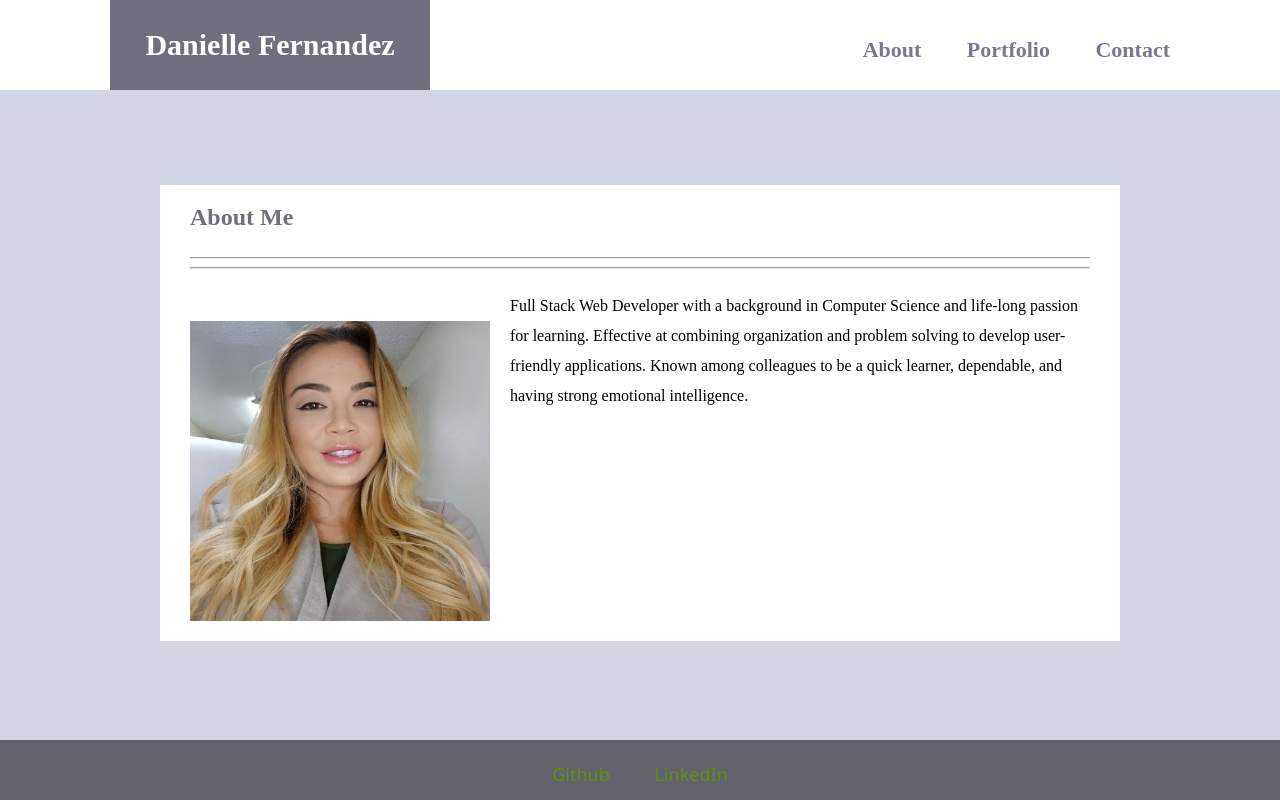
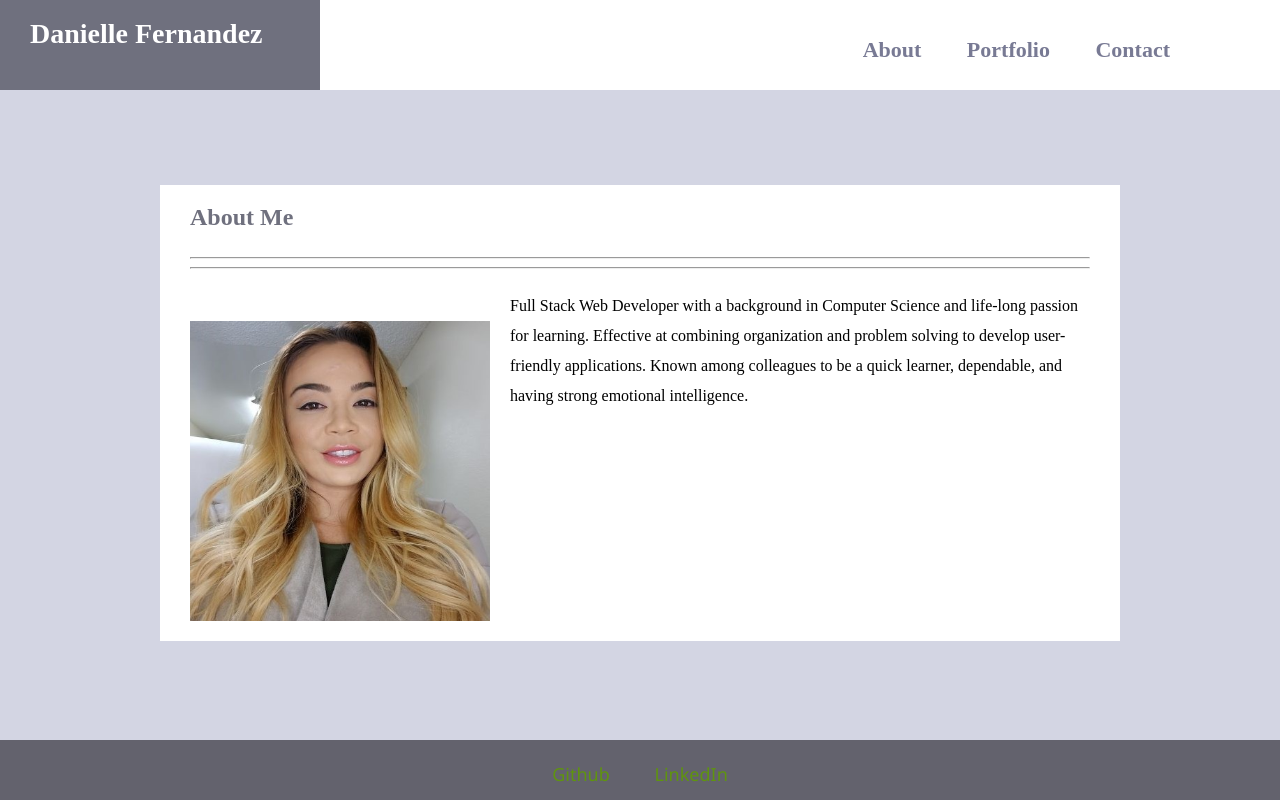
Before and after one commit to koa2019/responsive-portfolio, a plain HTML site: page index.html in a window 1280 px wide. Drawn offline with Linux system fonts and the light colour scheme.

Commit message:
changed navLeft css to change appropiately when viewport changes

```diff
--- a/assets/css/style.css
+++ b/assets/css/style.css
@@ -11,7 +11,7 @@ a {
 nav {
     background-color: #fff;
     width: 100%;
-    height: 90px;
+    /* height: 90px; */
     position: relative;
     top: 0;
 }
@@ -19,14 +19,13 @@ nav {
 .navLeft {
     background-color: rgb(111, 112, 126);
     color: #fff;
-    font-size: 30px;
+    font-size: 175%;
     font-weight: 600;
     width: 25%;
     display: inline-block;
     /*realigned ul in nav*/
-    text-align: center;
-    line-height: 90px;
-    margin-left: 110px;
+    min-height: 90px;
+    padding: 20px 20px 20px 30px;
 }
 .navLeft a {
     color: white;
```
